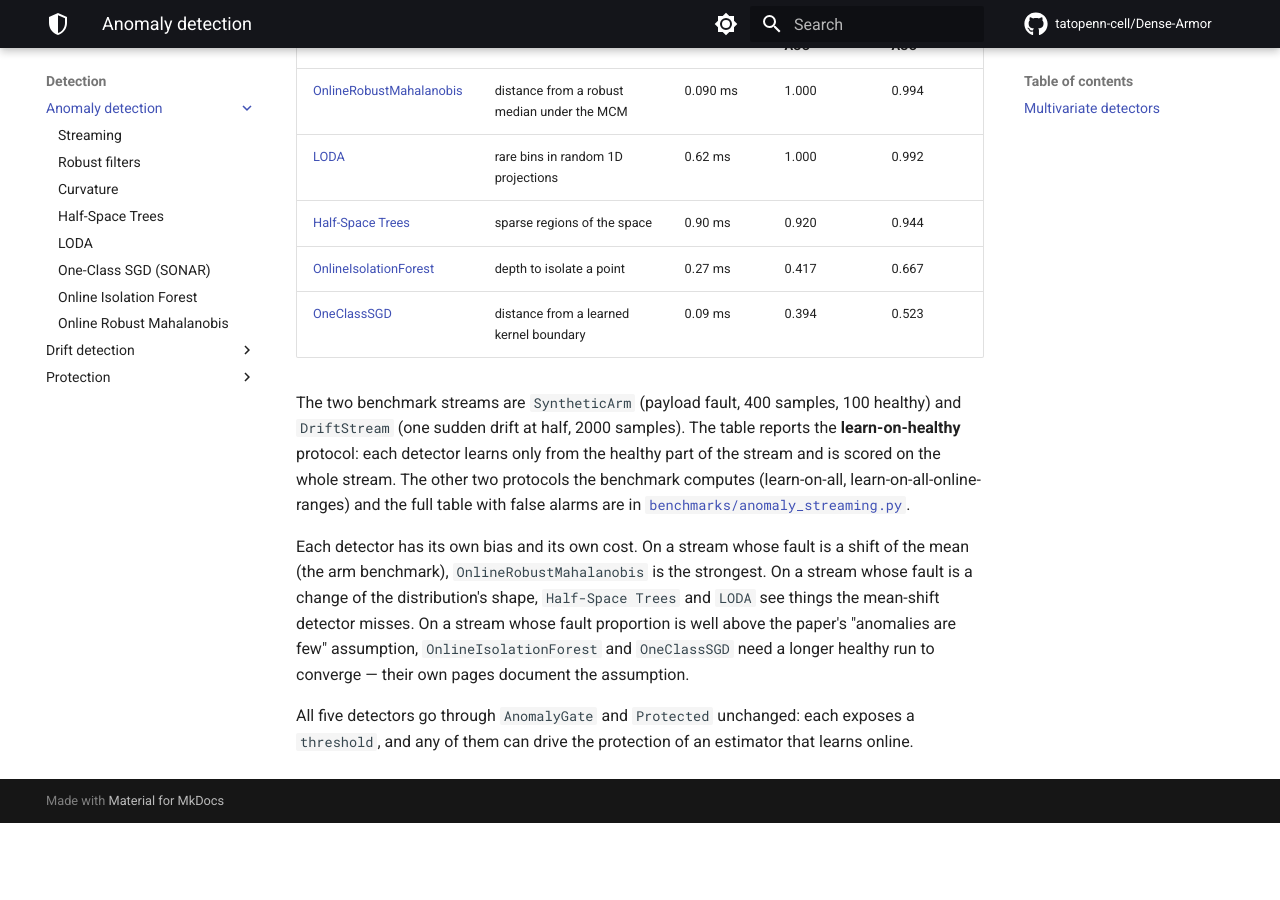
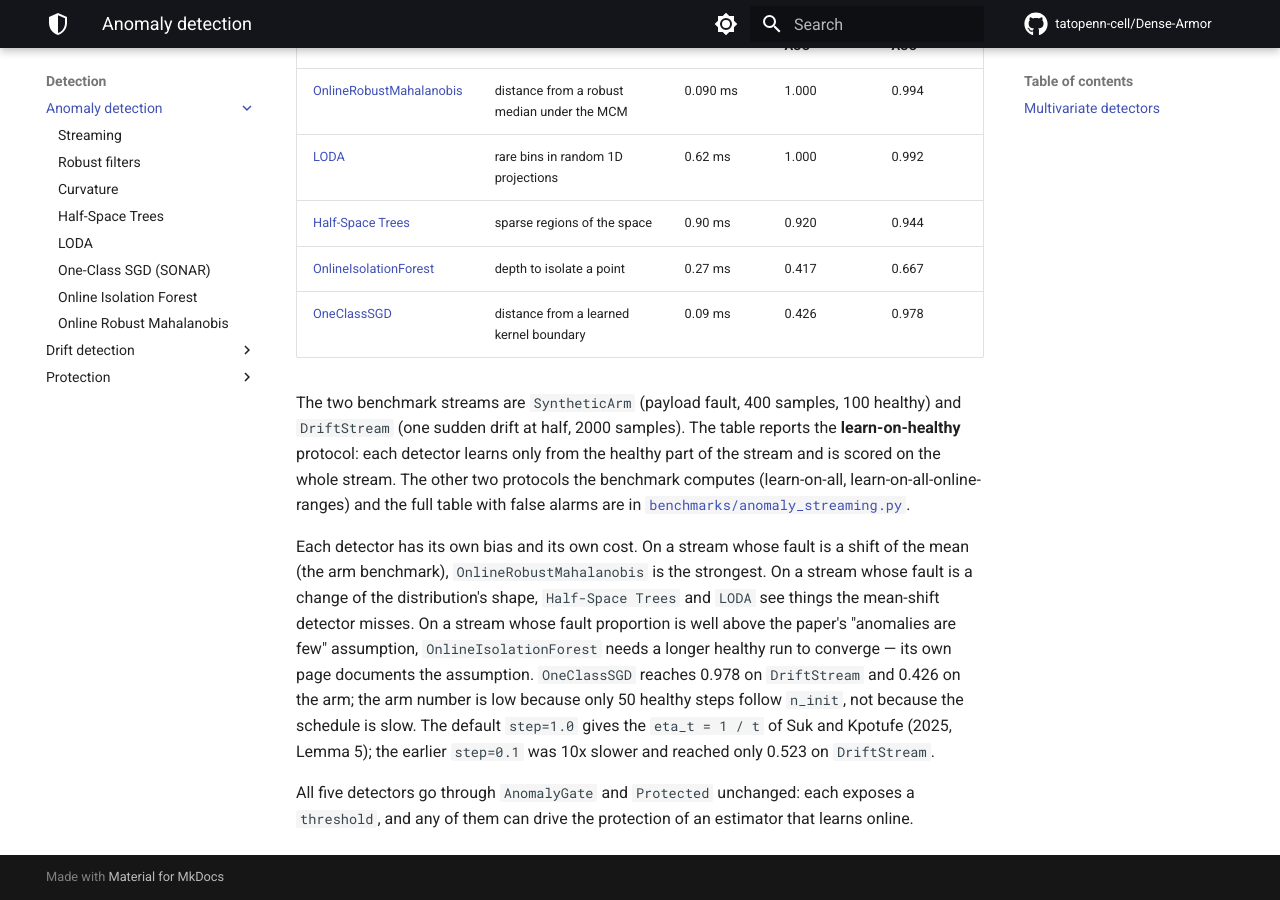
Before and after one commit to tatopenn-cell/Dense-Armor, an MkDocs documentation site: the page built from docs/anomaly/index.md, in a window 1280 px wide and 900 px high, scrolled down 620 px. Built offline with MkDocs 1.6.1 and Material for MkDocs 9.7.7, drawn with Linux system fonts in a browser that asks for light colours; comment, search, counter and statistics services are not loaded; before the commit the page ends 1443 px from its top, so only the background shows below that.

Commit message:
task10 review round 2: correct Guillot section numbers (2.3, 3.2, 3.3, 3.4), align benchmark with the new step=1.0 default, docs table 0.394/0.523 -> 0.426/0.978

```diff
--- a/docs/anomaly/index.md
+++ b/docs/anomaly/index.md
@@ -21,7 +21,7 @@ These detectors look at the joint vector, one sample at a time.
 | [LODA](loda.md) | rare bins in random 1D projections | 0.62 ms | 1.000 | 0.992 |
 | [Half-Space Trees](hst.md) | sparse regions of the space | 0.90 ms | 0.920 | 0.944 |
 | [OnlineIsolationForest](oiforest.md) | depth to isolate a point | 0.27 ms | 0.417 | 0.667 |
-| [OneClassSGD](ocsvm.md) | distance from a learned kernel boundary | 0.09 ms | 0.394 | 0.523 |
+| [OneClassSGD](ocsvm.md) | distance from a learned kernel boundary | 0.09 ms | 0.426 | 0.978 |
 
 The two benchmark streams are `SyntheticArm` (payload fault, 400 samples, 100 healthy) and
 `DriftStream` (one sudden drift at half, 2000 samples). The table reports the
@@ -34,8 +34,12 @@ Each detector has its own bias and its own cost. On a stream whose fault is a sh
 mean (the arm benchmark), `OnlineRobustMahalanobis` is the strongest. On a stream whose
 fault is a change of the distribution's shape, `Half-Space Trees` and `LODA` see things the
 mean-shift detector misses. On a stream whose fault proportion is well above the paper's
-"anomalies are few" assumption, `OnlineIsolationForest` and `OneClassSGD` need a longer
-healthy run to converge — their own pages document the assumption.
+"anomalies are few" assumption, `OnlineIsolationForest` needs a longer healthy run to
+converge — its own page documents the assumption. `OneClassSGD` reaches 0.978 on
+`DriftStream` and 0.426 on the arm; the arm number is low because only 50 healthy
+steps follow `n_init`, not because the schedule is slow. The default `step=1.0` gives
+the `eta_t = 1 / t` of Suk and Kpotufe (2025, Lemma 5); the earlier `step=0.1` was
+10x slower and reached only 0.523 on `DriftStream`.
 
 All five detectors go through `AnomalyGate` and `Protected` unchanged: each exposes a
 `threshold`, and any of them can drive the protection of an estimator that learns online.
```
Also changed, not shown: 2 other files.
